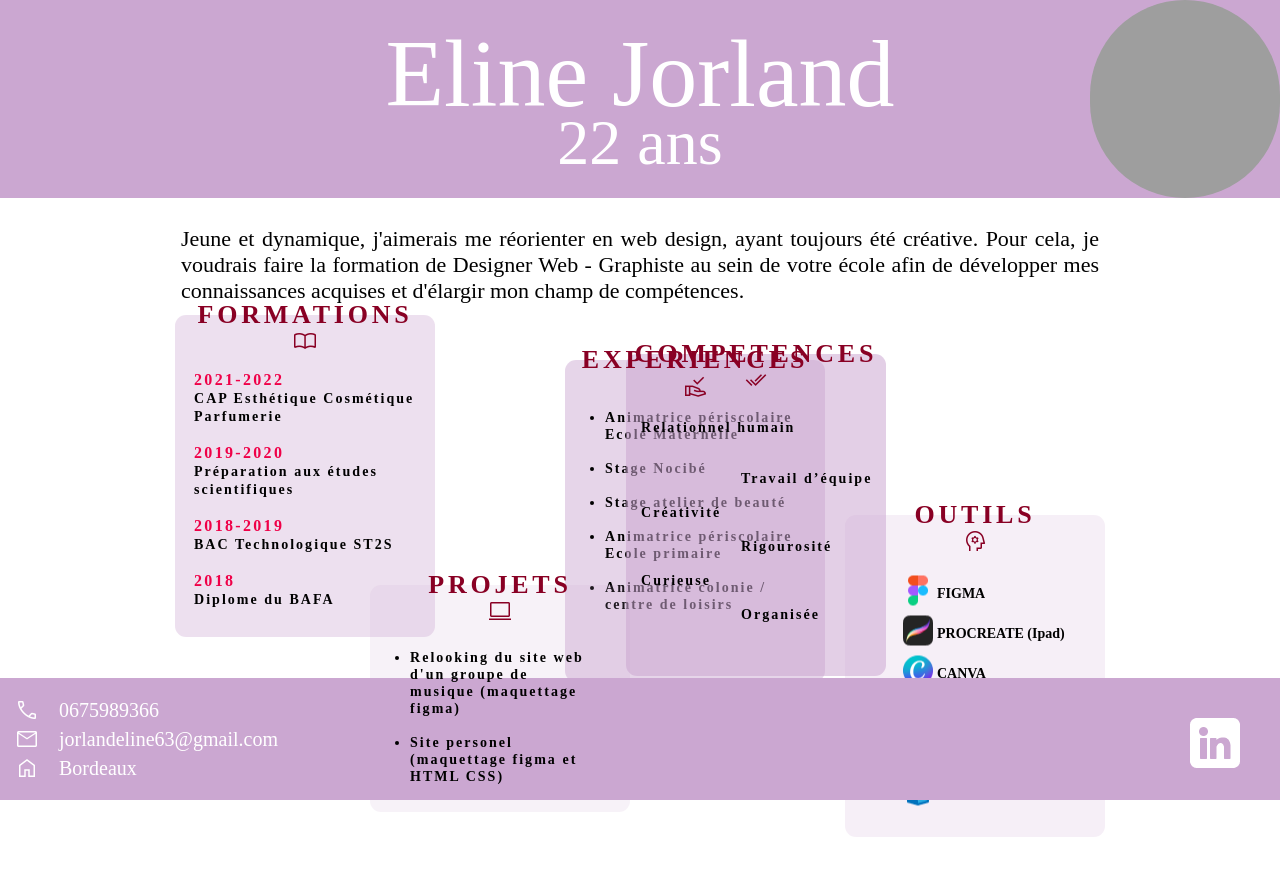
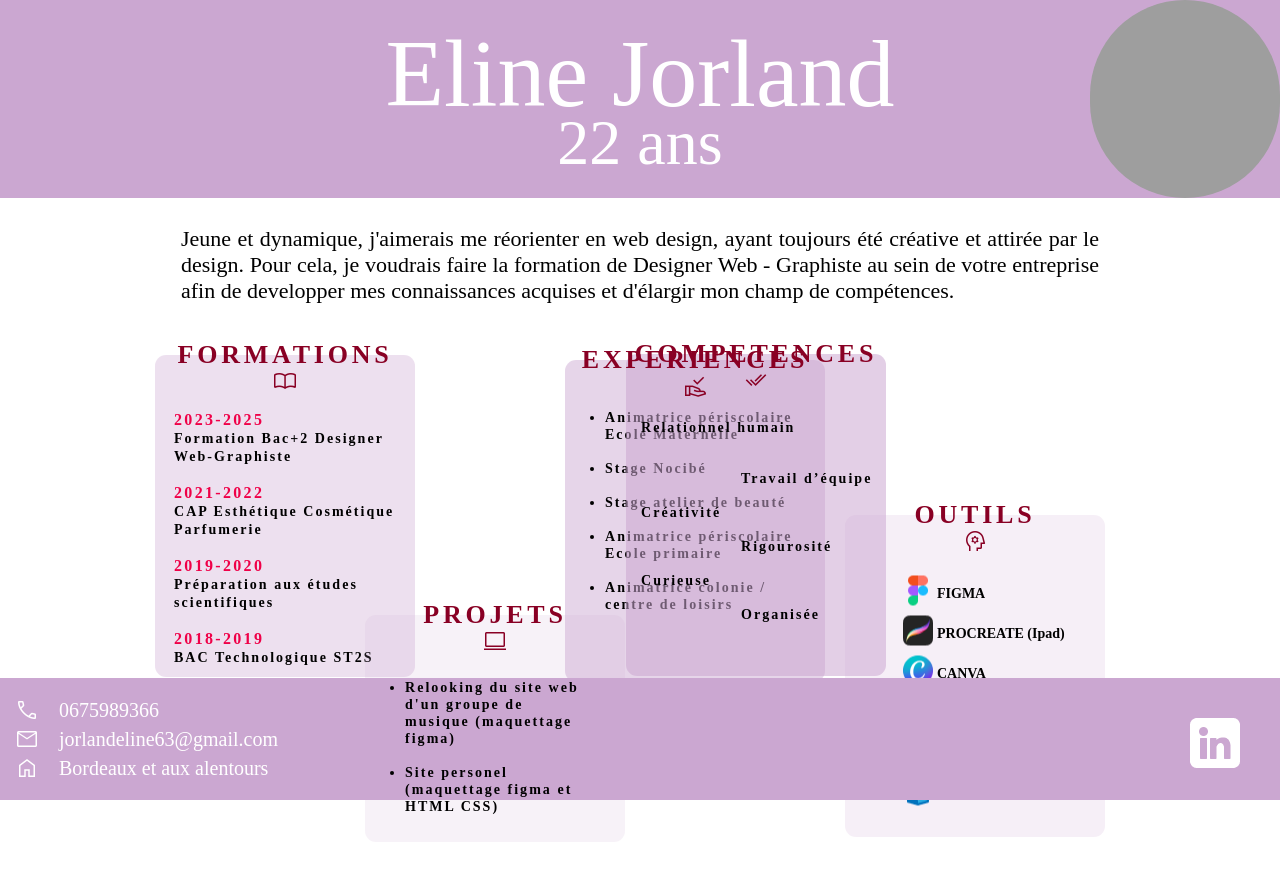
Before and after one commit to ElineJrd/elinejrd.github.io, a plain HTML site: page index.html in a window 1280 px wide. Drawn offline with nearby package versions, Linux system fonts and the light colour scheme; grey boxes are pictures that could not be loaded; a web font is replaced by a local one.

Commit message:
modifications textes

```diff
--- a/index.html
+++ b/index.html
@@ -16,7 +16,8 @@
 
     <div class="body">
         <div class="bio">
-            Jeune et dynamique, j'aimerais me réorienter en web design, ayant toujours été créative. Pour cela, je voudrais faire la formation de Designer Web - Graphiste au sein de votre école afin de développer mes connaissances acquises et d'élargir mon champ de compétences.
+            Jeune et dynamique, j'aimerais me réorienter en web design, ayant toujours été créative et attirée par le design.
+Pour cela, je voudrais faire la formation de Designer Web - Graphiste au sein de votre entreprise afin de developper mes connaissances acquises et d'élargir mon champ de compétences.
         </div>
 
         <div class="carte" id="formations">
@@ -32,13 +33,21 @@
                 <div class="intitule">
                     <div class="cap">
                         <span class="date">
+                            2023-2025
+                        </span> <br>
+                        <span class="diplomes">
+                            Formation Bac+2 Designer Web-Graphiste
+                        </span>
+                    </div> <br>
+                     <div class="fac">
+                        <span class="date">
                             2021-2022
                         </span> <br>
                         <span class="diplomes">
                             CAP Esthétique Cosmétique Parfumerie
                         </span>
                     </div> <br>
-                     <div class="fac">
+                    <div class="bac">
                         <span class="date">
                             2019-2020
                         </span> <br>
@@ -46,20 +55,12 @@
                             Préparation aux études scientifiques
                         </span>
                     </div> <br>
-                    <div class="bac">
+                    <div class="bafa">
                         <span class="date">
                             2018-2019
                         </span> <br>
                         <span class="diplomes">
                             BAC Technologique ST2S
-                        </span>
-                    </div> <br>
-                    <div class="bafa">
-                        <span class="date">
-                            2018
-                        </span> <br>
-                        <span class="diplomes">
-                            Diplome du BAFA
                         </span>
                     </div>
                 </div>
@@ -207,7 +208,7 @@
                     home
                 </span>
                 <span class="text">
-                    Bordeaux
+                    Bordeaux et aux alentours
                 </span>
 
             </div>
--- a/style.css
+++ b/style.css
@@ -167,8 +167,8 @@ footer{
 /* formations */
 
 #formations {
-    top: 100px;
-    left: 175px;
+    top: 140px;
+    left: 155px;
     height: 348px;
     width: 260px;
 }
@@ -214,8 +214,8 @@ footer{
 /* projets */
 
 #projets{
-    top: 370px;
-    left: 370px;
+    top: 400px;
+    left: 365px;
     height: 237px;
     width: 260px;
 
```
